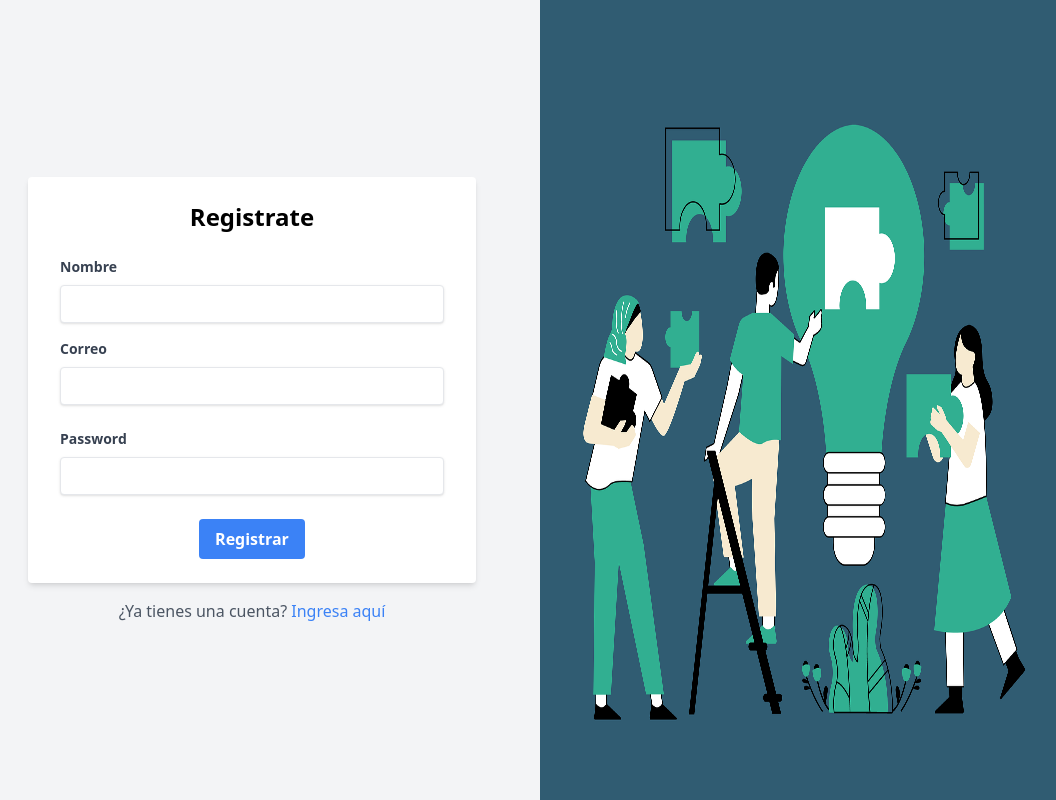
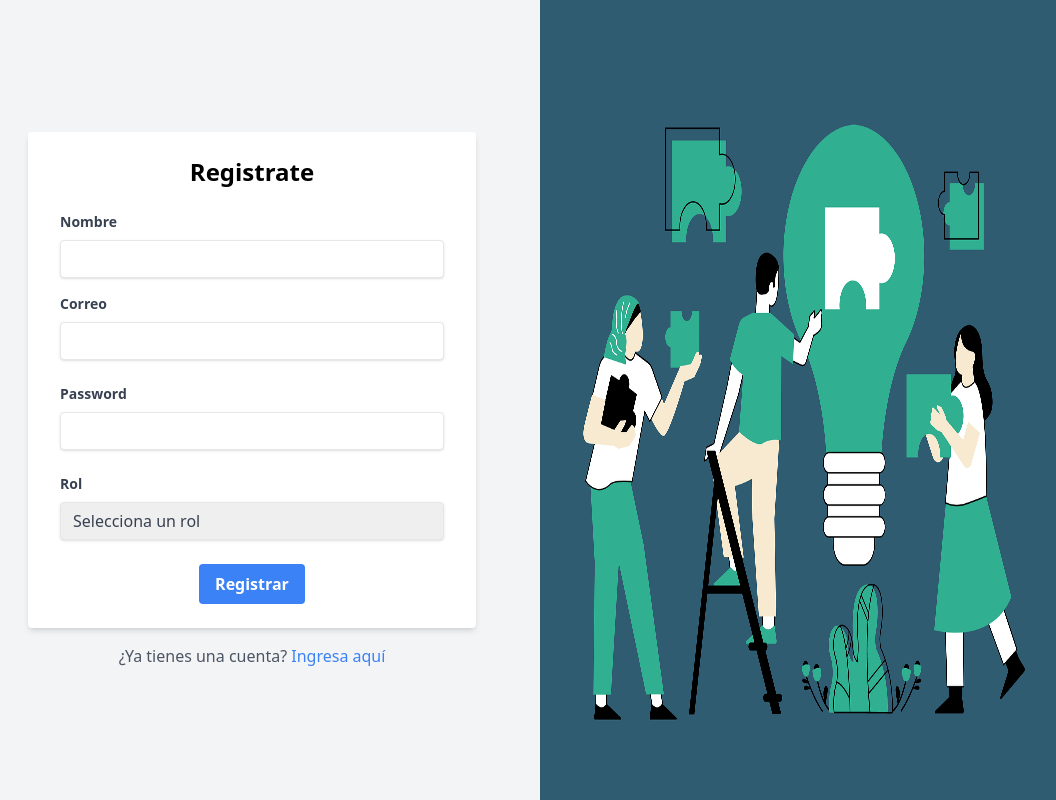
Before and after one commit to YercoAndres/GestionDeProyectosTareas, a React (Vite) app in the folder Frontend/gestion_proyectos_tareas/: page /register in a window 1280 px wide. Shown: the whole page, without its empty margins (100-1156 px from the left). Built offline with nearby package versions, Linux system fonts and the light colour scheme.

Commit message:
arreglando el register

```diff
--- a/Frontend/gestion_proyectos_tareas/src/pages/Register.jsx
+++ b/Frontend/gestion_proyectos_tareas/src/pages/Register.jsx
@@ -6,10 +6,16 @@ function Register() {
   const [name, setName] = useState('');
   const [email, setEmail] = useState('');
   const [password, setPassword] = useState('');
+  const [role, setRole] = useState('');
   const navigate = useNavigate();
 
   const handleRegister = async (e) => {
     e.preventDefault();
+
+    if(!role){
+      toast.error('Por Favor selecciona un rol')
+      return;
+    }
 
     const response = await fetch('http://localhost:5000/api/auth/register', {
       method: 'POST',
@@ -78,6 +84,21 @@ function Register() {
               required
             />
           </div>
+          <div className="mb-6">
+             <label className="block text-gray-700 text-sm font-bold mb-2" htmlFor="rol">
+              Rol
+            </label>
+            <select id="role"
+              value={role}
+              onChange={(e) => setRole(e.target.value)}
+              className="shadow appearance-none border rounded w-full py-2 px-3 text-gray-700 leading-tight focus:outline-none focus:shadow-outline"
+
+            >
+              <option value="">Selecciona un rol</option>
+              <option value="user">Usuario</option>
+             <option value="manager">Manager</option>
+            </select>
+          </div>
           <div className="flex items-center justify-center">
             <button
               type="submit"
```
Also changed, not shown: 2 other files (tests, documents, lock files or other folders).
